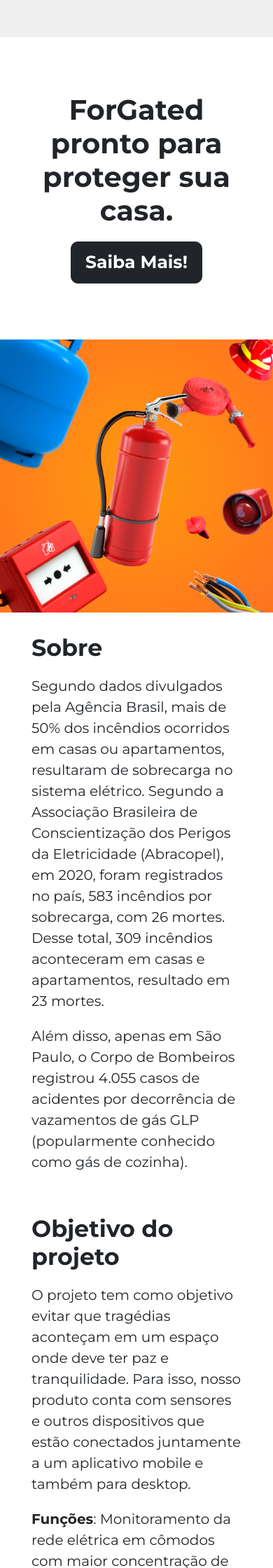
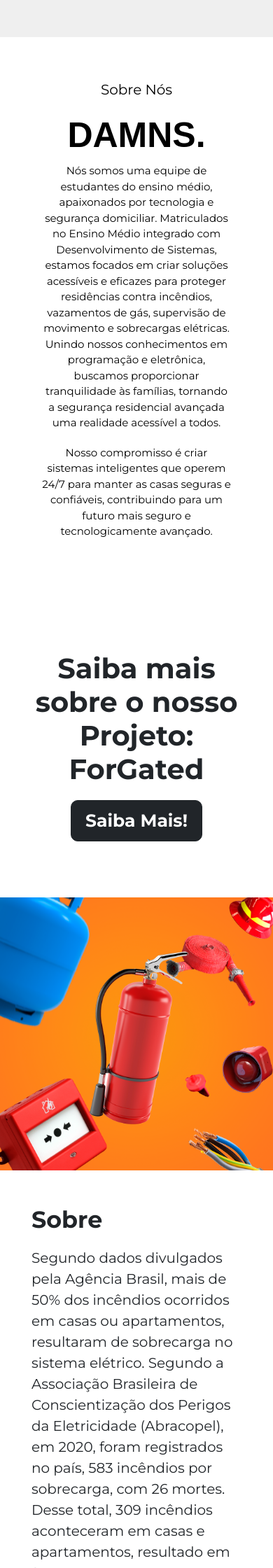
Before and after one commit to DamnsGroup/landing-page, a PHP site: page / in a window 390 px wide. Shown: the part 793-3033 px from the top of the page at 70% size. Run offline with PHP 8.4, Linux system fonts and the light colour scheme; data that the repository does not hold is empty; some libraries are stand-ins or nearby versions.

Commit message:
Versão 1.3

```diff
--- a/cms/index.php
+++ b/cms/index.php
@@ -4,7 +4,7 @@ include("../views/blades/header2.php");
 ?>
 <div class="container p-5 mt-5 mb-5 rounded bg-white" id="login">
     <div class="row d-flex justify-content-center">
-        <div class="col-10">
+        <div class="col-12 col-sm-10">
             <div class="card mb-3">
                 <div class="card-body">
                     <h3 class="fw-bold">Login</h3>
--- a/cms/novoUsuario.php
+++ b/cms/novoUsuario.php
@@ -4,7 +4,7 @@ include("../views/blades/header2.php");
 ?>
 <div class="container p-5 mt-5 mb-5 rounded bg-white" id="login">
     <div class="row d-flex justify-content-center">
-        <div class="col-10">
+        <div class="col-12 col-sm-10">
             <div class="card mb-3">
                 <div class="card-body">
                     <h3 class="fw-bold">Cadastrar Usuário</h3>
--- a/css/style.css
+++ b/css/style.css
@@ -8,6 +8,16 @@ html, body{
     font-size: 20px;
     background-color: #FFFFFF;
     color: #000000;
+}
+.reveal{
+    position: relative;
+    transform: translateY(-150px);
+    opacity: 0;
+    transition: all 1s ease;
+}
+.reveal.active{
+    transform: translateY(0px) !important;
+    opacity: 1;
 }
 
 #header-title{
@@ -26,6 +36,11 @@ p{
     font-family: 'Source Sans 3', sans-serif;
     font-size: 25px !important;
 }
+#blogo{
+    font-size: 70px !important;
+    font-family: 'Source Sans 3', sans-serif;
+    color: #000;
+}
 .htitle{
     font-family: 'Source Sans 3', sans-serif;
     font-size: 30px !important;
@@ -43,6 +58,21 @@ section{
 .hero{
     height: 90vh;
     padding: 0px 170px;
+}
+#hero_content{
+    position: relative;
+    opacity: 100;
+    animation: reveal 1s ease;
+}
+@keyframes reveal{
+    from{
+        opacity: 0;
+        transform: translateY(-150px);
+    }
+    to{
+        opacity: 100;
+        transform: translateY(0px);
+    }
 }
 .hero-img{
     align-items: right;
@@ -95,6 +125,12 @@ nav ul li a:hover{
     font-size: 60px !important;
 }
 
+#sobrenos{
+    min-height: 75vh;
+}
+#sobrenos-text{
+    padding: 0 200px 0 200px;
+}
 
 #projeto-coluna-esquerda{
     margin-right: 30px;
@@ -190,7 +226,7 @@ nav ul li a:hover{
 .card-usuario p {
     font-size: 14px;
 }
-#home{
+#home-noticias{
     min-height: 75vh;
 }
 #blog{
@@ -336,6 +372,17 @@ td{
     #noticia-direita{
         margin-bottom: 20px;
     }
+    #sobrenos{
+        padding-left: 5px !important;
+        padding-right: 5px !important;
+    }
+    #sobrenos-text{
+        padding: 0 !important;
+    }
+    #sobrenos-text p{
+        font-size: 15px;
+        padding: 0 !important;
+    }
 }
 @media (max-width: 444px) {
     #nav-content{
@@ -353,4 +400,23 @@ td{
     #imagem-tabela{
         width: 120px;
     }
+    #login{
+        padding-left: 15px !important;
+        padding-right: 15px !important;
+    }
+    #blogo{
+        font-size: 50px !important;
+        font-family: 'Source Sans 3', sans-serif;
+    }
+    #sobrenos{
+        padding-left: 0px !important;
+        padding-right: 0px !important;
+    }
+    #sobrenos-text{
+        padding: 0 !important;
+    }
+    #sobrenos-text p{
+        font-size: 15px;
+        padding: 0 !important;
+    }
 }
--- a/index.php
+++ b/index.php
@@ -7,7 +7,9 @@ include("views/blades/header.php");
             <div class="hero position-relative">
                 <div class="h-100 row align-items-center position-relative" id="hero_content">
                     <div class="container-fluid align-items-center col-9 col-sm-7 col-md-5 position-relative">
-                        <h3 class="fw-bold fs-1" id="header-title">A segurança que o seu lar precisa.</h3>
+                        <h3 class="fw-bold fs-1 mb-3" id="header-title">A segurança que o seu lar precisa!</h3>
+                        <p class="text-secondary">ForGated pronto para proteger sua casa.</p>
+                        <a href="#sobre" class="text-center"><button type="button" class="btn btn-primary btn-lg btn-block btn-dark fw-bold">Saiba Mais!</button></a>
                     </div>
                     <div class="container-fluid align-items-right col-10 col-sm-7 col-md-6">
                         <img class="hero-img img-fluid position-relative" src="files/img/house3.png">
@@ -17,11 +19,25 @@ include("views/blades/header.php");
         </header>
 
         <section>
+        <!-- SOBRE NÓS -->
+        <div class="container-fluid px-0 text-white position-relative" id="sobrenos">
+            <div class="d-flex align-items-center justify-content-center mb-0">
+                <div class="col-lg-10 col-md-10 col-sm-12 col-12 p-5 text-center" id="sobrenos-content">
+                    <p style="color:#000">Sobre Nós</p>
+                        <h1 class="reveal fw-bold mt-0 fs-1" id="blogo">DAMNS.</h1>
+                        <div class="reveal container" id="sobrenos-text">
+                            <p style="color: #000">Nós somos uma equipe de estudantes do ensino médio, apaixonados por tecnologia e segurança domiciliar. Matriculados no Ensino Médio integrado com Desenvolvimento de Sistemas, estamos focados em criar soluções acessíveis e eficazes para proteger residências contra incêndios, vazamentos de gás, supervisão de movimento e sobrecargas elétricas. Unindo nossos conhecimentos em programação e eletrônica, buscamos proporcionar tranquilidade às famílias, tornando a segurança residencial avançada uma realidade acessível a todos.</p>
+                            <p style="color: #000">Nosso compromisso é criar sistemas inteligentes que operem 24/7 para manter as casas seguras e confiáveis, contribuindo para um futuro mais seguro e tecnologicamente avançado.</p>
+                        </div>
+                </div>
+            </div>
+        </div>
+
         <!-- HOME -->
         <div class="container-fluid px-0 text-white position-relative" id="home">
             <div class="row align-items-center mb-0 flex-sm-row-reverse">
                 <div class="col-lg-5 col-md-5 col-sm-6 col-12 p-5">
-                    <h3 class="fw-bold my-3 text-dark fs-1" id="title">ForGated pronto para proteger sua casa.</h3>
+                    <h2 class="reveal fw-bold my-3 text-dark fs-1" id="title">Saiba mais sobre o nosso Projeto: ForGated</h3>
                     <div id="botao">
                         <a href="#sobre" class="text-center"><button type="button" class="btn btn-primary btn-lg btn-block btn-dark fw-bold mb-3">Saiba Mais!</button></a>
                     </div>
@@ -35,22 +51,22 @@ include("views/blades/header.php");
         <!-- SOBRE -->
         <div class="container-fluid px-0 text-white position-relative mb-4" id="sobre">
             <div class="col-12 p-4 text-dark">
-                <div class="container mb-5" id="secao1">
+                <div class="container pt-3 mb-5" id="secao1">
                     <h1 class='fw-bold mb-3'>Sobre</h1>
-                    <p>
+                    <p class="reveal">
                         Segundo dados divulgados pela Agência Brasil, mais de 50% dos incêndios ocorridos em casas ou apartamentos, resultaram de sobrecarga no sistema elétrico. Segundo a Associação Brasileira de Conscientização dos Perigos da Eletricidade (Abracopel), em 2020, foram registrados no país, 583 incêndios por sobrecarga, com 26 mortes. Desse total, 309 incêndios aconteceram em casas e apartamentos, resultado em 23 mortes.</p>
                     </p>
-                    <p>
+                    <p class="reveal">
                         Além disso, apenas em São Paulo, o Corpo de Bombeiros registrou 4.055 casos de acidentes por decorrência de vazamentos de gás GLP (popularmente conhecido como gás de cozinha).
                     </p>
                 </div>
 
                 <div class="container" id="secao1">
                     <h1 class='fw-bold mb-3'>Objetivo do projeto</h1>
-                    <p>
+                    <p class="reveal">
                         O projeto tem como objetivo evitar que tragédias aconteçam em um espaço onde deve ter paz e tranquilidade. Para isso, nosso produto conta com sensores e outros dispositivos que estão conectados juntamente a um aplicativo mobile e também para desktop.
                     </p>
-                    <p>
+                    <p class="reveal">
                         <b>Funções</b>: Monitoramento da rede elétrica em cômodos com maior concentração de produtos eletrônicos (eletrodomésticos, computador, televisão etc); Detectar vazamento de gás que pode resultar em um incêndio; Sistema com sensores de movimento para alertar quando sua casa é invadida quando você não está.
                     </p>
                 </div>
@@ -62,14 +78,14 @@ include("views/blades/header.php");
             <div class="container pt-5">
                 <div class="row justify-content-center" id="projeto-container">
                     <div class="col-12 col-sm-6" id="projeto-coluna-esquerda">
-                        <div class="mb-4 position-relative rounded shadow p-3 mb-5" style="background-color: #EFEFEF;" id="card-projeto1">
+                        <div class="reveal mb-4 position-relative rounded shadow p-3 mb-5" style="background-color: #EFEFEF;" id="card-projeto1">
                             <div class="col-10 mt-1" id="card-texto">
                                 <h2 class='fw-bold' style="color: #000;">Proteção contra Incêndio</h2>
                             </div>
                             <img src="files/img/abajur2.png" class="img-fluid" id="card-imagem2">
                             <img src="files/img/cozinha.png" class="img-fluid" id="card-imagem1">
                         </div>
-                        <div class="mb-4 position-relative rounded shadow p-3 mb-5" style="background-color: #EFEFEF;" id="card-projeto2">
+                        <div class="reveal mb-4 position-relative rounded shadow p-3 mb-5" style="background-color: #EFEFEF;" id="card-projeto2">
                             <div class="col-6 mt-1" id="card-texto">
                                 <h2 class='fw-bold' style="color: #000;">Sobrecargas Elétricas</h2>
                             </div>
@@ -78,13 +94,13 @@ include("views/blades/header.php");
                     </div>
 
                     <div class="col-12 col-sm-5 mb-4">
-                        <div class="mb-4 position-relative rounded shadow p-3 mb-5" style="background-color: #EFEFEF;" id="card-projeto3">
+                        <div class="reveal mb-4 position-relative rounded shadow p-3 mb-5" style="background-color: #EFEFEF;" id="card-projeto3">
                             <div class="col-6" id="card-texto">
                                 <h2 class='fw-bold' style="color: #000;">Vazamento de Gás de Cozinha</h2>
                             </div>
                             <img src="files/img/gas2.png" class="img-fluid" id="card-imagem1">
                         </div>
-                        <div class="mb-4 position-relative rounded shadow p-3 mb-5" style="background-color: #EFEFEF;" id="card-projeto1">
+                        <div class="reveal mb-4 position-relative rounded shadow p-3 mb-5" style="background-color: #EFEFEF;" id="card-projeto1">
                             <div class="col-6 mt-1" id="card-texto4">
                                 <h2 class='fw-bold' style="color: #000;">Sensor de Movimento</h2>
                                 <p>Seja avisado caso algum intruso invada sua casa enquanto você está fora!</p>
@@ -99,7 +115,7 @@ include("views/blades/header.php");
 
         <!-- NOTÍCIAS -->
         <div class="container-fluid p-5 position-relative bg-secondary" id="noticias">
-            <div class="container border rounded mt-5 py-5 mb-5 bg-white col-12 h-100 d-flex flex-column justify-content-center align-items-center" id="home">
+            <div class="container border rounded mt-5 py-5 mb-5 bg-white col-12 h-100 d-flex flex-column justify-content-center align-items-center" id="home-noticias">
                 <h1 class='fw-bold px-2 mb-3'>Últimas notícias</h1>
                 <div class="container row justify-content-center">
                     <?php
@@ -108,8 +124,8 @@ include("views/blades/header.php");
                     $Data = new DateTime($exibe[7]);
                     $stringDate = $Data -> format('d/m/Y, H:i:s');
                     ?>
-                    <div class="col-md-7 col-sm-12 my-2">
-                        <div class="card-container border rounded shadow-sm h-100 d-flex flex-column justify-content-center">
+                    <div class="col-md-7 col-sm-12 col-12 my-2">
+                        <div class="reveal card-container border rounded shadow-sm h-100 d-flex flex-column justify-content-center">
                             <div class="row align-items-center justify-content-center m-2">
                                 <div class="card-image col-md-6 mb-2 d-flex flex-column justify-content-center">
                                     <a href="page.php?idb=<?php echo $exibe[0]?>"><img src="files/img/blog/<?php echo $exibe[10] ?>" class="img-fluid" alt="ImgBlog"></a>
@@ -131,14 +147,14 @@ include("views/blades/header.php");
                     </div>
                     <?php } ?>
 
-                    <div class="col-md-5 col-sm-12 my-2">
+                    <div class="col-md-5 col-sm-12 col-12 my-2">
                     <?php
                     $query = mysqli_query($conexao, "SELECT * FROM blog INNER JOIN bloginfo ON blog_bloginfo_codigo = bloginfo_codigo INNER JOIN blogimg ON blog_blogimg_codigo = blogimg_codigo INNER JOIN usuario ON blog_usuario_codigo = usuario_codigo ORDER BY blog_codigo desc limit 1,2;");
                     while($exibe = mysqli_fetch_array($query)){
                     $Data = new DateTime($exibe[7]);
                     $stringDate = $Data -> format('d/m/Y, H:i:s');
                     ?>
-                        <div class="row align-items-center justify-content-center" id="noticia-direita">
+                        <div class="reveal row align-items-center justify-content-center" id="noticia-direita">
                             <div class="card-container border rounded shadow-sm h-100 d-flex flex-column justify-content-center">
                                 <div class="row align-items-center justify-content-center m-2">
                                     <div class="card-image2 col-md-6 d-flex flex-column justify-content-center">
@@ -162,17 +178,15 @@ include("views/blades/header.php");
                     <?php } ?>
                     </div>
                 </div>
-                <a href="noticias.php"><button type="button" class="btn btn-lg btn-block reveal" id="btn-mais">Todas as notícias</button></a>
+                <a href="noticias.php"><button type="button" class="btn btn-lg btn-block" id="btn-mais">Todas as notícias</button></a>
             </div>
         </div>
 
 
         <!-- EQUIPE -->
         <div class="container-fluid px-5 mt-5 text-dark position-relative mb-3" id="equipe">
-            <div class="reveal">
-                <h1 class='fw-bold mb-4'>Nossa Equipe</h1>
-            </div>
-            <div class="row px-2" id="equipe-conteudo">
+            <h1 class='fw-bold mb-4'>Nossa Equipe</h1>
+            <div class="reveal row px-2" id="equipe-conteudo">
                 <div class="col-md-6 col-lg-3 mb-4">
                     <div class="card text-center">
                         <img class="card-img-top img-fluid" src="files/img/ferrari.png" alt="Card image cap">
--- a/page.php
+++ b/page.php
@@ -1,6 +1,6 @@
 <?php
 include("models/conexao.php");
-include("views/blades/header4.php");
+include("views/blades/header3.php");
 $idb = $_GET["idb"];
 ?>
     <div class="container border rounded mt-5 mb-5 pt-3 ps-3 pb-3 pe-3 bg-white" id="blog">
--- a/views/blades/footer.php
+++ b/views/blades/footer.php
@@ -15,6 +15,10 @@
 
                     <div class="col-12 col-md-2 mb-2 text-center d-flex justify-content-center align-items-center">
                         <a class="text-decoration-none" href="#projeto" style="color: #000" id="items-footer">PROJETO</a>
+                    </div>
+
+                    <div class="col-12 col-md-2 mb-2 text-center d-flex justify-content-center align-items-center">
+                        <a class="text-decoration-none" href="#home-noticias" style="color: #000" id="items-footer">NOTÍCIAS</a>
                     </div>
 
                     <div class="col-12 col-md-2 mb-2 text-center d-flex justify-content-center align-items-center">
@@ -38,5 +42,6 @@
         </section>
     </div>
     </div>
+    <script src="js/code.js"></script>
 </body>
 </html>
--- a/views/blades/footer2.php
+++ b/views/blades/footer2.php
@@ -15,6 +15,10 @@
 
                     <div class="col-12 col-md-2 mb-2 text-center d-flex justify-content-center align-items-center">
                         <a class="text-decoration-none" href="../index.php#projeto" style="color: #000" id="items-footer">PROJETO</a>
+                    </div>
+
+                    <div class="col-12 col-md-2 mb-2 text-center d-flex justify-content-center align-items-center">
+                        <a class="text-decoration-none" href="#home-noticias" style="color: #000" id="items-footer">NOTÍCIAS</a>
                     </div>
 
                     <div class="col-12 col-md-2 mb-2 text-center d-flex justify-content-center align-items-center">
--- a/views/blades/footer3.php
+++ b/views/blades/footer3.php
@@ -15,6 +15,10 @@
 
                     <div class="col-12 col-md-2 mb-2 text-center d-flex justify-content-center align-items-center">
                         <a class="text-decoration-none" href="index.php#projeto" style="color: #000" id="items-footer">PROJETO</a>
+                    </div>
+
+                    <div class="col-12 col-md-2 mb-2 text-center d-flex justify-content-center align-items-center">
+                        <a class="text-decoration-none" href="noticias.php" style="color: #000" id="items-footer">NOTÍCIAS</a>
                     </div>
 
                     <div class="col-12 col-md-2 mb-2 text-center d-flex justify-content-center align-items-center">
--- a/views/blades/header.php
+++ b/views/blades/header.php
@@ -21,7 +21,6 @@
     <script type="module" src="https://unpkg.com/ionicons@5.5.2/dist/ionicons/ionicons.esm.js"></script>
     <script nomodule src="https://unpkg.com/ionicons@5.5.2/dist/ionicons/ionicons.js"></script>
 
-    <script src="js/funcoes.js" type="text/javascript"></script>
     <title>Damns.</title>
 </head>
 
@@ -51,6 +50,9 @@
                                 <a class="fw-semibold nav-link active text-dark" aria-current="page" href="#equipe">Equipe</a>
                             </li>
                             <li class="nav-item px-1">
+                                <a class="fw-semibold nav-link active text-dark" aria-current="page" href="#home-noticias">Notícias</a>
+                            </li>
+                            <li class="nav-item px-1">
                                 <a class="fw-semibold nav-link active text-dark" aria-current="page" href="#footer">Contato</a>
                             </li>
                         </ul>
--- a/views/blades/header2.php
+++ b/views/blades/header2.php
@@ -51,6 +51,9 @@
                                 <a class="fw-semibold nav-link active text-dark" aria-current="page" href="../index.php#equipe">Equipe</a>
                             </li>
                             <li class="nav-item px-1">
+                                <a class="fw-semibold nav-link active text-dark" aria-current="page" href="../noticias.php">Notícias</a>
+                            </li>
+                            <li class="nav-item px-1">
                                 <a class="fw-semibold nav-link active text-dark" aria-current="page" href="../index.php#footer">Contato</a>
                             </li>
                         </ul>
```
Also changed, not shown: js/code.js (added, +18 -0 lines), noticias.php (+15 -11 lines), views/blades/header3.php (+9 -6 lines), views/blades/header4.php (deleted, +0 -60 lines).
